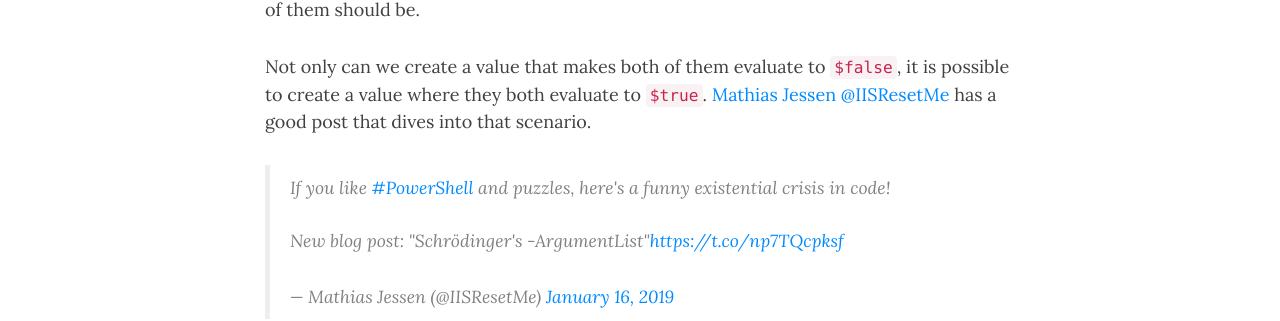
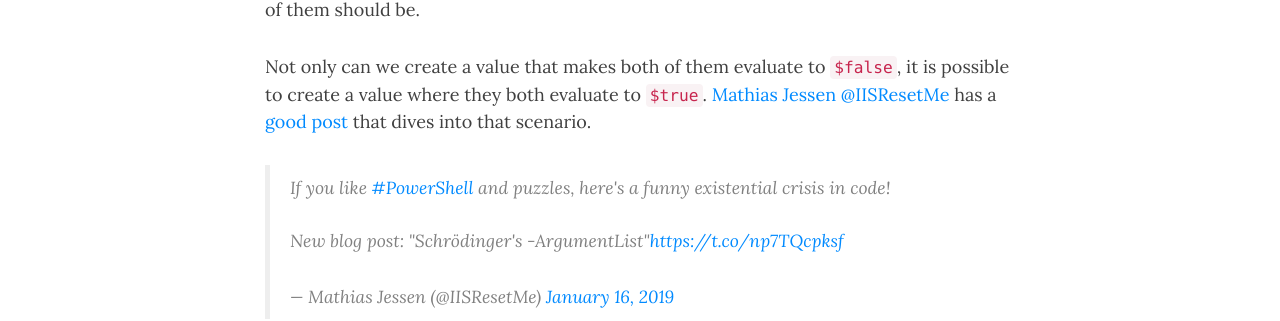
Before and after one commit to KevinMarquette/kevinmarquette.github.io, a Jekyll site: the page built from _posts/2018-12-23-Powershell-null-everything-you-wanted-to-know.md, in a window 1280 px wide and 900 px high, scrolled down 5182 px. Shown: the part 177-498 px from the top of the window. Built offline with Jekyll 4.4.1, drawn with Linux system fonts in a browser that asks for light colours; nearby versions of some CDN libraries; comment, search, counter and statistics services are not loaded; some of the changed lines change nothing that is shown.

Commit message:
add link

```diff
--- a/_posts/2018-12-23-Powershell-null-everything-you-wanted-to-know.md
+++ b/_posts/2018-12-23-Powershell-null-everything-you-wanted-to-know.md
@@ -161,7 +161,7 @@ If I do not define `$value` then the first one will evaluate to `$true` and our
 
 In this case the `$value` is an array that contains a `$null`. The `-eq` will check every value in the array and returns the `$null` that is matched (This evaluates to `$false`). The `-ne` will return everything that does not match `$null` and in this case there are no results (This also evaluates to `$false`). Neither one will be `$true` even though it looks like one of them should be.
 
-Not only can we create a value that makes both of them evaluate to `$false`, it is possible to create a value where they both evaluate to `$true`. [Mathias Jessen @IISResetMe](https://blog.iisreset.me/author/iisresetme) has a good post that dives into that scenario.
+Not only can we create a value that makes both of them evaluate to `$false`, it is possible to create a value where they both evaluate to `$true`. [Mathias Jessen @IISResetMe](https://blog.iisreset.me/author/iisresetme) has a [good post](https://blog.iisreset.me/schrodingers-argumentlist) that dives into that scenario.
 
 <blockquote class="twitter-tweet" data-lang="en"><p lang="en" dir="ltr">If you like <a href="https://twitter.com/hashtag/PowerShell?src=hash&amp;ref_src=twsrc%5Etfw">#PowerShell</a> and puzzles, here&#39;s a funny existential crisis in code!<br><br>New blog post: &quot;Schrödinger&#39;s  -ArgumentList&quot;<a href="https://t.co/np7TQcpksf">https://t.co/np7TQcpksf</a></p>&mdash; Mathias Jessen (@IISResetMe) <a href="https://twitter.com/IISResetMe/status/1085556351441555456?ref_src=twsrc%5Etfw">January 16, 2019</a></blockquote>
 <script async src="https://platform.twitter.com/widgets.js" charset="utf-8"></script>
```
